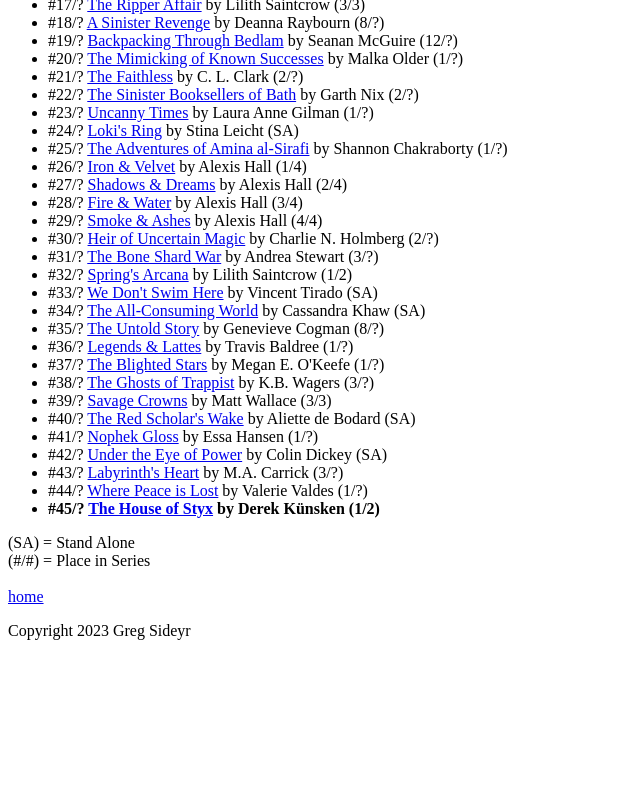
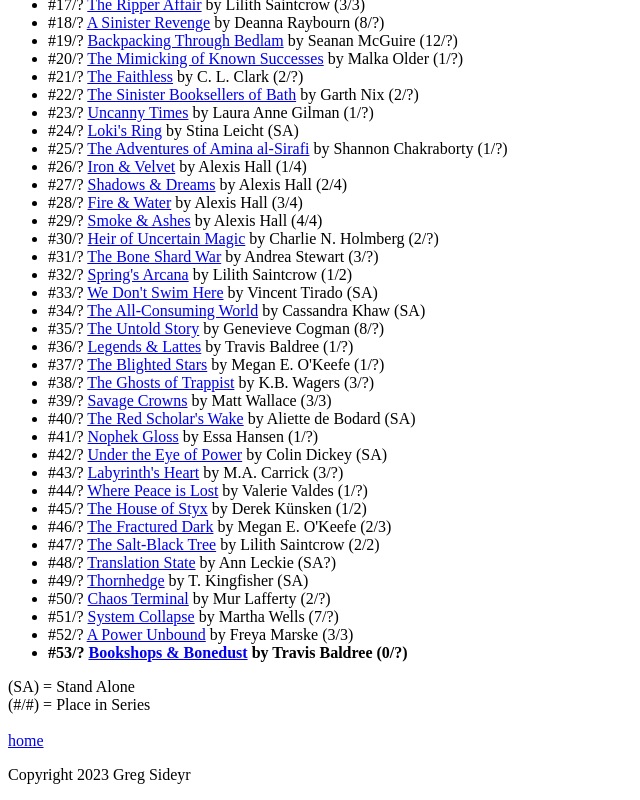
Before and after one commit to greg-sideyr/greg-sideyr.github.io, a plain HTML site: page 2023.html in a window 1280 px wide. Shown: the part 372-1172 px from the top of the page, without its empty margins (0-640 px from the left). Before the commit the page ends 1028 px from the top, so only its background shows below. Drawn offline with Linux system fonts and the light colour scheme.

Commit message:
Update 2023.html

```diff
--- a/2023.html
+++ b/2023.html
@@ -52,7 +52,15 @@
 		<li>#42/? <a href="https://www.goodreads.com/book/show/63024270-under-the-eye-of-power">Under the Eye of Power</a> by Colin Dickey (SA)</li>
 		<li>#43/? <a href="https://www.goodreads.com/book/show/59954183-labyrinth-s-heart">Labyrinth's Heart</a> by M.A. Carrick (3/?)</li>
 		<li>#44/? <a href="https://www.goodreads.com/book/show/62645181-where-peace-is-lost">Where Peace is Lost</a> by Valerie Valdes (1/?)</li>
-		<li><b>#45/? <a href="https://www.goodreads.com/book/show/52758581-the-house-of-styx">The House of Styx</a> by Derek Künsken (1/2)</b></li>
+		<li>#45/? <a href="https://www.goodreads.com/book/show/52758581-the-house-of-styx">The House of Styx</a> by Derek Künsken (1/2)</li>
+		<li>#46/? <a href="https://www.goodreads.com/book/show/103449084-the-fractured-dark">The Fractured Dark</a> by Megan E. O'Keefe (2/3)</li>
+		<li>#47/? <a href="https://www.goodreads.com/book/show/61884917-the-salt-black-tree">The Salt-Black Tree</a> by Lilith Saintcrow (2/2)</li>
+		<li>#48/? <a href="https://www.goodreads.com/book/show/62873999-translation-state">Translation State</a> by Ann Leckie (SA?)</li>
+		<li>#49/? <a href="https://www.goodreads.com/book/show/61884932-thornhedge">Thornhedge</a> by T. Kingfisher (SA)</li>
+		<li>#50/? <a href="https://www.goodreads.com/book/show/112974852-chaos-terminal">Chaos Terminal</a> by Mur Lafferty (2/?)</li>
+		<li>#51/? <a href="https://www.goodreads.com/book/show/65211701-system-collapse">System Collapse</a> by Martha Wells (7/?)</li>
+		<li>#52/? <a href="https://www.goodreads.com/book/show/65211689-a-power-unbound">A Power Unbound</a> by Freya Marske (3/3)</li>
+		<li><b>#53/? <a href="https://www.goodreads.com/book/show/65213543-bookshops-bonedust">Bookshops & Bonedust</a> by Travis Baldree (0/?)</b></li>
 	</ul>
 	(SA) = Stand Alone</br>
 	(#/#) = Place in Series</br></br>
```
